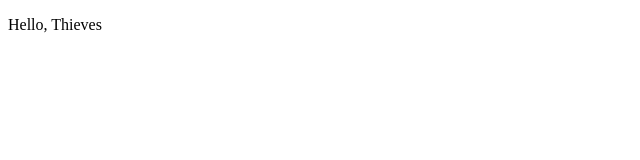
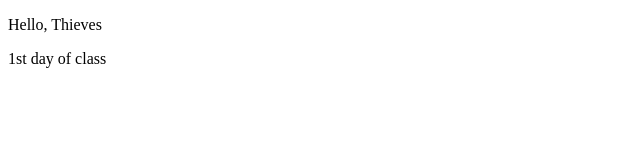
Before and after one commit to byaskew3/class-exercise, a plain HTML site: page index.html in a window 1280 px wide. Shown: the full height of the page, 0-640 px from the left. Drawn offline with Linux system fonts and the light colour scheme.

Commit message:
<saved file>

```diff
--- a/index.html
+++ b/index.html
@@ -8,5 +8,6 @@
 </head>
 <body>
     <p>Hello, Thieves</p>
+    <p>1st day of class</p>
 </body>
 </html>
```
